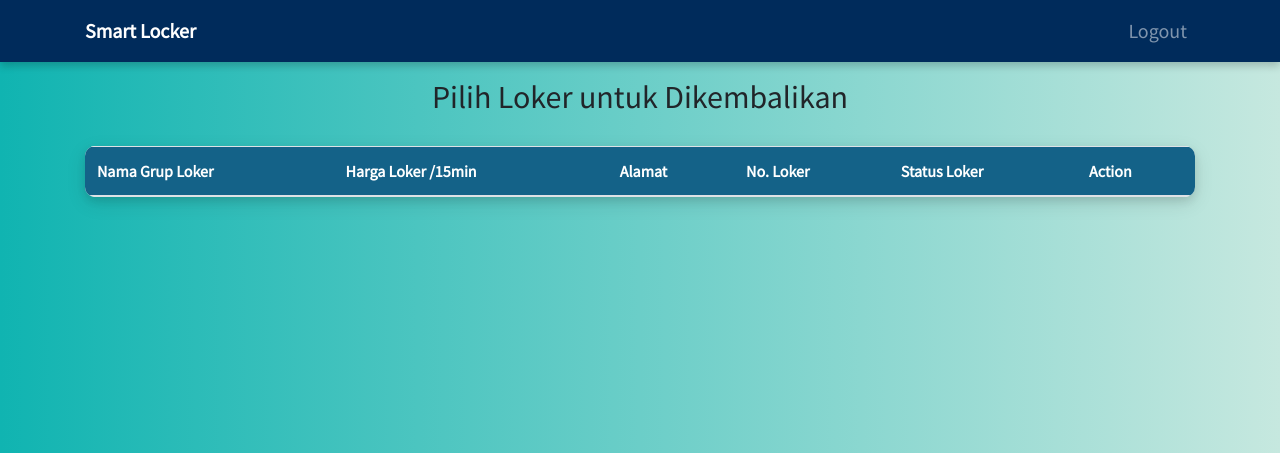
After one commit to RPL-SprintMasters/smart-locker, a Django app: page /pengguna/kembalikan_loker/ in a window 1280 px wide. The commit adds this page. Shown: the top 453 px of the page. Run offline with Django 4.2, Linux system fonts and the light colour scheme; a user stored in the database is signed in; tables that the repository leaves empty hold one stand-in row (values such as "Sample post"); lists and menus that the app fills with data are empty; some libraries are stand-ins or nearby versions.

Commit message:
remove loker action

```diff
--- a/app_pengguna/admin.py
+++ b/app_pengguna/admin.py
@@ -8,4 +8,3 @@ admin.site.register(Loker)
 admin.site.register(TransaksiPeminjaman)
 admin.site.register(TopupHistory)
 admin.site.register(Notifikasi)
-admin.site.register(LokerAction)
--- /dev/null
+++ b/app_pengguna/templates/kembalikan_loker.html
@@ -0,0 +1,33 @@
+{% extends 'base.html' %}
+{% block content %}
+<div class="container">
+    <h2 class="mt-3">Pilih Loker untuk Dikembalikan</h2>
+    <div class="row">
+        <table class="table">
+            <thead>
+                <tr>
+                    <th>Nama Grup Loker</th>
+                    <th>Harga Loker /15min</th>
+                    <th>Alamat</th>
+                    <th>No. Loker</th>
+                    <th>Status Loker</th>
+                    <th>Action</th>
+                </tr>
+            </thead>
+            <tbody>
+                {% for loker in loker_list %}
+                <tr>
+                    <td>{{ loker.grup_loker.nama_loker }}</td>
+                    <td>{{ loker.grup_loker.harga_loker }}</td>
+                    <td>{{ loker.grup_loker.alamat_loker }}</td>
+                    <td>{{ loker.nomor_loker }}</td>
+                    <td>{{ loker.status_loker }}</td>
+                    <th><a href="{% url 'app_pengguna:close_loker' loker.id %}" class="btn btn-info">Pilih</a></th>
+                </tr>
+                {% endfor %}
+            </tbody>
+        </table>
+    </div>
+    </form>
+</div>
+{% endblock content %}
--- a/app_pengguna/urls.py
+++ b/app_pengguna/urls.py
@@ -8,4 +8,6 @@ urlpatterns = [
     path('daftar_loker/<int:grup_loker_id>/', daftar_loker, name='daftar_loker'),
     path('pinjam_loker/', pinjam_loker, name='pinjam_loker'),
     path('open_loker/<int:loker_id>/', open_loker, name='open_loker'),
+    path('kembalikan_loker/', kembalikan_loker, name='kembalikan_loker'),
+    path('close_loker/<int:loker_id>/', close_loker, name='close_loker'),
 ]
--- a/app_pengguna/views.py
+++ b/app_pengguna/views.py
@@ -6,6 +6,7 @@ from app_pengguna.models import *
 import qrcode
 from io import BytesIO
 import uuid
+from django.utils import timezone
 
 from project_django import settings
 from utility.util import *
@@ -65,6 +66,7 @@ def pinjam_loker(request):
     request.session['from_pinjam_loker'] = True
     return redirect('app_pengguna:daftar_lokasi')
 
+make_dir('media')
 @login_required
 def open_loker(request, loker_id):
     context = dict()
@@ -77,25 +79,95 @@ def open_loker(request, loker_id):
     loker.status_loker = True
     loker.save()
     existing_transaksi_peminjaman = TransaksiPeminjaman.objects.filter(pengguna=pengguna_obj, loker=loker, total_harga=0.0, status="ONGOING")
-    existing_loker_action = LokerAction.objects.filter(loker=loker, command="OPEN", pengguna=pengguna_obj)
-    if (not existing_transaksi_peminjaman) or (not existing_loker_action):
+    if (not existing_transaksi_peminjaman):
         uuid_open_loker = str(uuid.uuid4())
         if (not existing_transaksi_peminjaman):
-            TransaksiPeminjaman.objects.create(pengguna=pengguna_obj, loker=loker, mulaipinjam=datetime.datetime.now(), total_harga=0.0, status="ONGOING")
+            TransaksiPeminjaman.objects.create(uuid_code=uuid_open_loker, pengguna=pengguna_obj, loker=loker, mulaipinjam=timezone.now(), total_harga=0.0, status="ONGOING")
 
-        img = qrcode.make(uuid_open_loker)
-        img_name = 'qr' + str(time.time()) + '.png'
-        make_dir('media')
+        img = qrcode.make(f"O_{uuid_open_loker}")
+        img_name = f"O_{uuid_open_loker}.png"
         img.save(settings.MEDIA_ROOT + '\\' + img_name)
-        LokerAction.objects.create(pengguna=pengguna_obj, uuid_code=uuid_open_loker, loker=loker, command="OPEN", img_name=img_name)
 
         context['loker'] = loker
         context['img_name'] = img_name
     else:
-        loker_action = existing_loker_action[0]
-        context['loker'] = loker_action.loker
-        context['img_name'] = loker_action.img_name
+        transaksi_peminjaman = existing_transaksi_peminjaman[0]
+        context['loker'] = transaksi_peminjaman.loker
+        context['img_name'] = f"O_{transaksi_peminjaman.uuid_code}.png"
 
     if 'from_pinjam_loker' in request.session:
         del request.session['from_pinjam_loker']
     return render(request, 'open_loker.html', context=context)
+
+@login_required
+def kembalikan_loker(request):
+    context = dict()
+    username = request.user.username
+    context['username'] = username
+
+    pengguna_obj = get_object_or_404(Pengguna, user=request.user)
+    transaksi_peminjaman = TransaksiPeminjaman.objects.filter(pengguna=pengguna_obj, total_harga=0.0, status="ONGOING")
+    loker_list = [transaksi.loker for transaksi in transaksi_peminjaman]
+    context['loker_list'] = loker_list
+
+    return render(request, 'kembalikan_loker.html', context=context)
+
+@login_required
+def close_loker(request, loker_id):
+    context = dict()
+    username = request.user.username
+    context['username'] = username
+
+    pengguna_obj = get_object_or_404(Pengguna, user=request.user)
+    loker = get_object_or_404(Loker, id=loker_id)
+
+    loker.status_loker = False
+    loker.save()
+    existing_transaksi_peminjaman_ongoing = TransaksiPeminjaman.objects.filter(pengguna=pengguna_obj, loker=loker, total_harga=0.0, status="ONGOING")
+    existing_transaksi_peminjaman_finished = TransaksiPeminjaman.objects.filter(pengguna=pengguna_obj, loker=loker, status="FINISHED")
+    if (existing_transaksi_peminjaman_ongoing):
+        transaksi_peminjaman = existing_transaksi_peminjaman_ongoing[0]
+
+        transaksi_peminjaman.akhirpinjam = timezone.now()
+        transaksi_peminjaman.status = "FINISHED"
+        print(transaksi_peminjaman.akhirpinjam)
+        print(transaksi_peminjaman.mulaipinjam)
+        selisih_waktu = transaksi_peminjaman.akhirpinjam - transaksi_peminjaman.mulaipinjam
+        selisih_15min = math.ceil(selisih_waktu.total_seconds() / 900)
+        transaksi_peminjaman.total_harga = transaksi_peminjaman.loker.grup_loker.harga_loker * selisih_15min
+        transaksi_peminjaman.save()
+
+        if str(username).endswith("@ui.ac.id"):
+            today = datetime.date.today()
+            transaksi_peminjaman_hari_ini = TransaksiPeminjaman.objects.filter(
+                pengguna=pengguna_obj,
+                loker=loker,
+                status="FINISHED",
+                mulaipinjam__date=today,
+                akhirpinjam__date=today
+            ).order_by('mulaipinjam')
+            new_saldo = sum([transaksi.total_harga for transaksi in transaksi_peminjaman_hari_ini])
+            curr_15m = 0
+            for i, transaksi in enumerate(transaksi_peminjaman_hari_ini):
+                curr_15m += (transaksi.total_harga//transaksi.loker.grup_loker.harga_loker)
+                if (curr_15m >= 8):
+                    lebih = curr_15m - 8
+                    new_saldo -= transaksi.loker.grup_loker.harga_loker*lebih
+                    break
+                new_saldo -= transaksi.total_harga
+            pengguna_obj.saldo = new_saldo
+        else:
+            pengguna_obj.saldo -= transaksi_peminjaman.total_harga
+        pengguna_obj.save()
+
+        img = qrcode.make(f"C_{transaksi_peminjaman.uuid_code}")
+        img_name = f"C_{transaksi_peminjaman.uuid_code}.png"
+        img.save(settings.MEDIA_ROOT + '\\' + img_name)
+
+        context['loker'] = loker
+        context['img_name'] = img_name
+    elif (existing_transaksi_peminjaman_finished):
+        transaksi_peminjaman = existing_transaksi_peminjaman_finished.order_by('-mulaipinjam')[0]
+        context['loker'] = transaksi_peminjaman.loker
+        context['img_name'] = f"C_{transaksi_peminjaman.uuid_code}.png"
+    return render(request, 'close_loker.html', context=context)
```
Also changed, not shown: app_pengguna/models.py (+5 -11 lines), app_pengguna/templates/close_loker.html (added, +25 -0 lines), app_pengguna/templates/dashboard_pengguna.html (+7 -4 lines), app_pengguna/migrations/0002_transaksipeminjaman_uuid_code_delete_lokeraction.py (added), app_pengguna/migrations/0003_alter_notifikasi_waktu_alter_topuphistory_tanggal_and_more.py (added).
